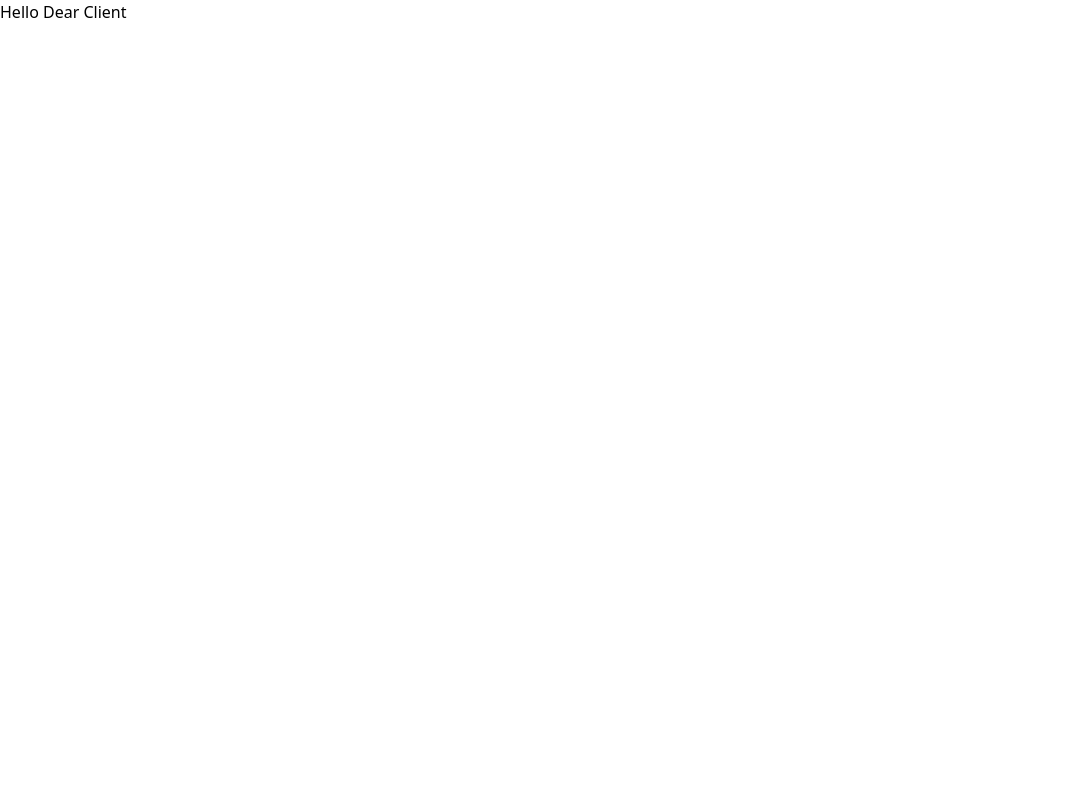
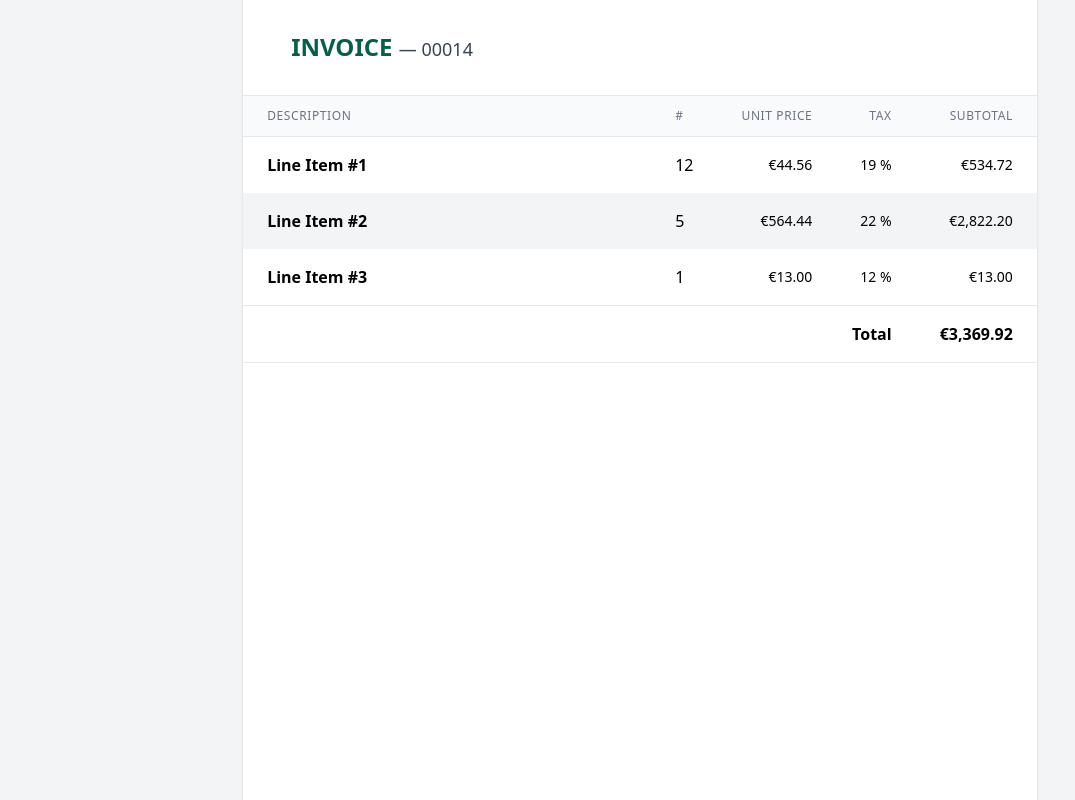
Before and after one commit to dagrv/spanner, a Next.js app: page / in a window 1280 px wide. Shown: the top 800 px of the page, without its empty margins (0-1075 px from the left). Built offline with nearby package versions, Linux system fonts and the light colour scheme.

Commit message:
Create base layers of the invoice

```diff
--- a/pages/index.tsx
+++ b/pages/index.tsx
@@ -1,7 +1,119 @@
 import Head from 'next/head'
+import React from 'react'
 
-export default function Home() {
-  return (
-    <div>Hello Dear Client</div>
-  )
+let numberFormatter = new Intl.NumberFormat(undefined, {
+	style: 'currency',
+	currency: 'Eur',
+	minimumFractionDigits: 2
+})
+
+export default function Invoice() {
+	let data = {
+		number: '00014',
+		me: {
+			name: (
+				<span className="spce-x-1 text-5xl font-bold text-green-100">
+					<span className="font-bold mr-3">INVOICER</span>
+					<span className="font-normal">X</span>
+				</span>
+			),
+			address: '4 rue du Jardin, 75005 Paris'
+		},
+		client: {
+			name: 'Random Inc.',
+			address: '32 rue du Fontaine, 33000 Bordeaux'
+		},
+		dates: {
+			issue: new Date(),
+		},
+		items: [
+			{ id: 1, description: 'Line Item #1', units: 12, price: 4456, vat: 0.19 },
+			{ id: 2, description: 'Line Item #2', units: 5, price: 56444, vat: 0.22 },
+			{ id: 3, description: 'Line Item #3', units: 1, price: 1300, vat: 0.12 },
+		],
+	}
+
+	return (
+		<div>
+			<div className="bg-white page shadow rounded-lg overflow-hidden space-y-8">
+				<div>
+					<header className="bg-green-800 p-12">
+						<h1>{data.me.name}</h1>
+					</header>
+					<div className="bg-yellow-500 opacity-70 w-full h-4"></div>
+				</div>
+
+				<div className="px-12">
+					<span className="text-2xl">
+						<span className="text-green-800 font-semibold uppercase">Invoice </span>
+						<span className="text-gray-700 text-lg">— {data.number}</span>
+					</span>
+				</div>
+
+				<div className="flex flex-col">
+					<div className="-my-2 overflow-x-auto sm:-mx-6 lg:-mx-8">
+						<div className="py-2 align-middle inline-block min-w-full sm:px-6 lg:px-8">
+							<div className="overflow-hidden border-b border-gray-200">
+								<table className="min-w-full divide-y divide-gray-200 border-t">
+									<thead className="bg-gray-50">
+										<tr>
+											<th scope="col" className="px-6 py-3 text-left text-xs font-medium text-gray-500 uppercase tracking-wider w-full whitespace-nowrap">
+												Description
+											</th>
+											<th scope="col" className="px-6 py-3 text-left text-xs font-medium text-gray-500 uppercase tracking-wider whitespace-nowrap">
+												#
+											</th>
+											<th scope="col" className="px-6 py-3 text-right text-xs font-medium text-gray-500 uppercase tracking-wider whitespace-nowrap">
+												Unit Price
+											</th>
+											<th scope="col" className="px-6 py-3 text-right text-xs font-medium text-gray-500 uppercase tracking-wider whitespace-nowrap">
+												TAX
+											</th>
+											<th scope="col" className="px-6 py-3 text-right text-xs font-medium text-gray-500 uppercase tracking-wider whitespace-nowrap">
+												Subtotal
+											</th>
+										</tr>
+									</thead>
+
+									<tbody>
+										{data.items.map((item, lineIdx) => (
+											<tr key={item.id} className={lineIdx % 2 === 0 ? 'bg-white' : 'bg-gray-100'}>
+												<td className="px-6 py-4 whitespace-nowrap font-semibold">
+													{ item.description }
+												</td>
+												<td className="px-6 py-4 whitespace-nowrap">
+													{ item.units }
+												</td>
+												<td className="px-6 py-4 whitespace-nowrap font-medium text-sm text-right">
+													{ numberFormatter.format(item.price / 100) }
+												</td>
+												<td className="px-6 py-4 whitespace-nowrap text-sm font-medium">
+													{ (item.vat * 100).toFixed(0) } %
+												</td>
+												<td className="px-6 py-4 whitespace-nowrap text-sm font-medium text-right tabular-nums">
+													{ numberFormatter.format(item.price * item.units / 100) }
+												</td>
+											</tr>
+										))}
+									</tbody>
+
+									<tfoot>
+										<tr>
+											<th className="px-6 py-4 whitespace-nowrap text-md text-right" colSpan={4}>Total</th>
+											<th className="px-6 py-4 whitespace-nowrap text-md text-right tabular-nums">
+												{numberFormatter.format(
+													data.items.reduce((sum, item) => sum + item.price * item.units, 0) / 100
+												)}
+											</th>
+										</tr>
+									</tfoot>
+
+								</table>
+							</div>
+						</div>
+					</div>
+				</div>
+			</div>
+		</div>
+	)
 }
--- a/styles/globals.css
+++ b/styles/globals.css
@@ -2,6 +2,23 @@
 @tailwind components;
 @tailwind utilities;
 
-body {
-  @apply antialiased text-black;
+@layer base {
+    html, body {
+        @apply w-full h-full;
+    }
+
+    body {
+        @apply antialiased text-black bg-gray-100 flex items-center justify-center;
+    }
+
+    ::selection {
+        @apply bg-green-500;
+    }
 }
+
+@layer components {
+    .page {
+        width: 210mm;
+        height: 297mm;
+    }
+}
```
